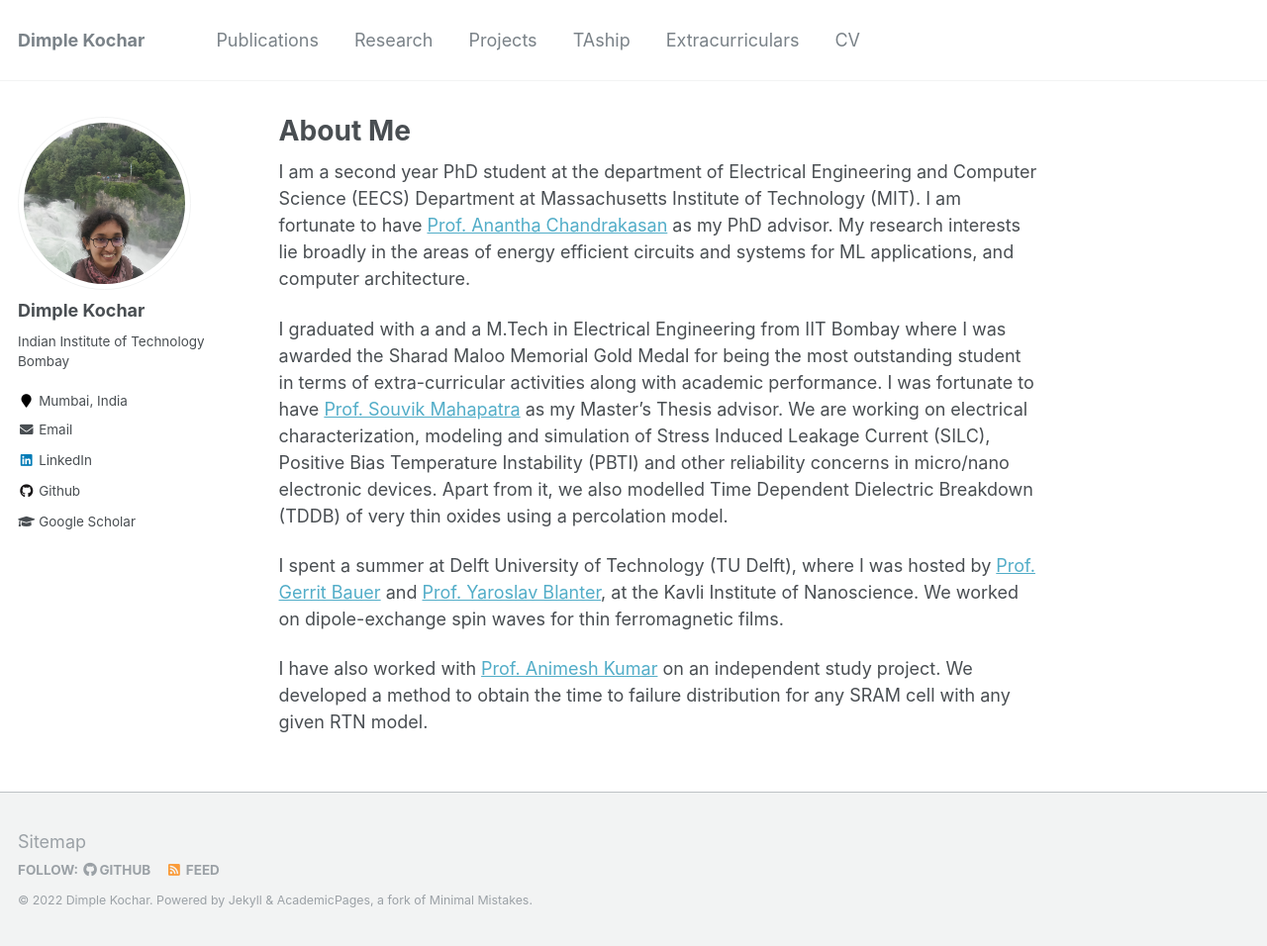
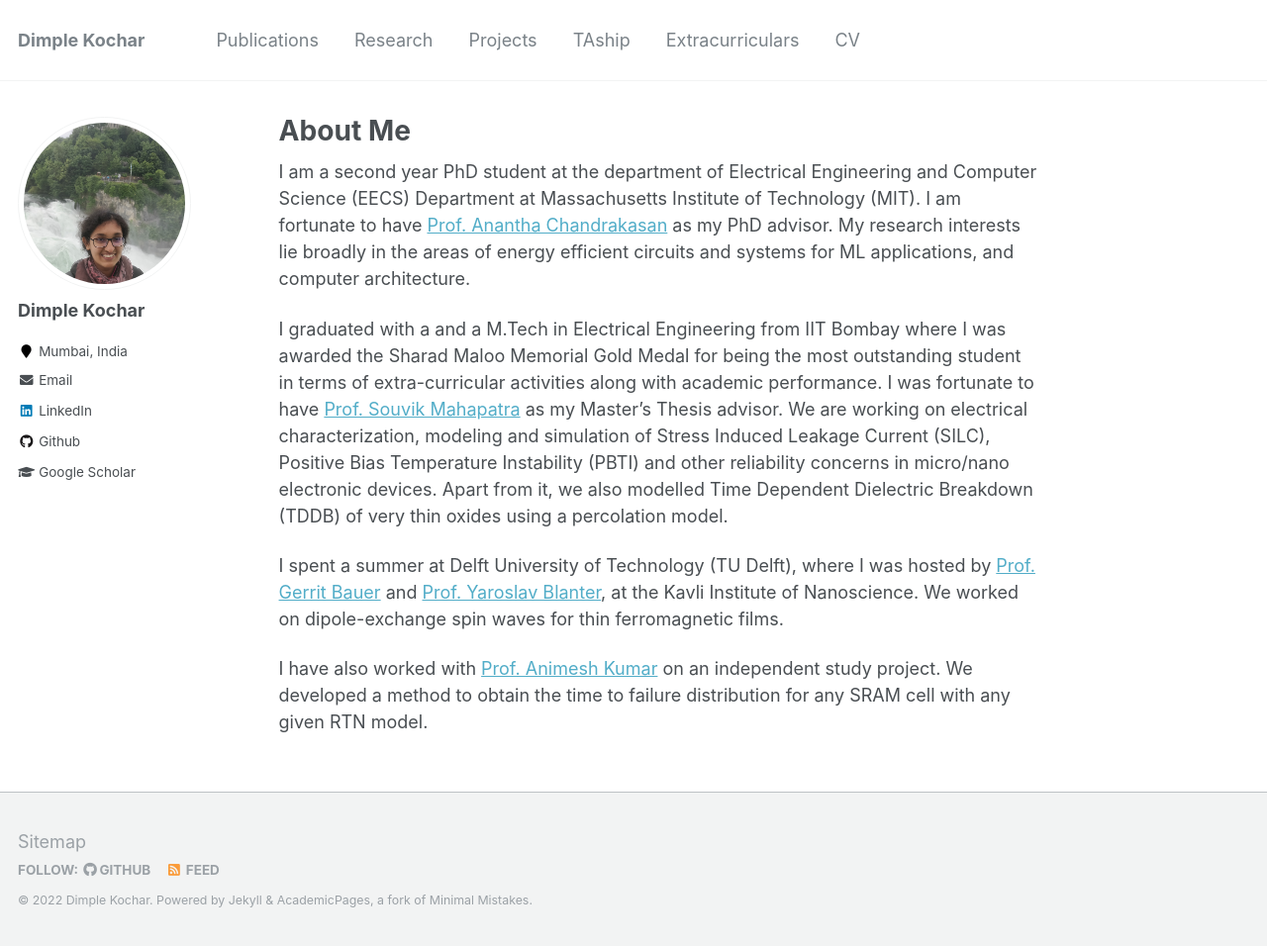
Before and after one commit to dimplekochar/dimplekochar.github.io, a Jekyll site: the page built from _pages/about.md, in a window 1280 px wide and 956 px high. Shown: the whole window at 99% size. Built offline with Jekyll 4.4.1, drawn with Linux system fonts in a browser that asks for light colours.

Commit message:
Update _config.yml

```diff
--- a/_config.yml
+++ b/_config.yml
@@ -82,7 +82,7 @@ analytics:
 author:
   name             : "Dimple Kochar"
   avatar           : "profile.jpg"
-  bio              : "Indian Institute of Technology Bombay"
+  bio              : ""
   location         : "Mumbai, India"
   employer         :
   pubmed           : #"https://www.ncbi.nlm.nih.gov/pubmed/?term=john+snow"
```
